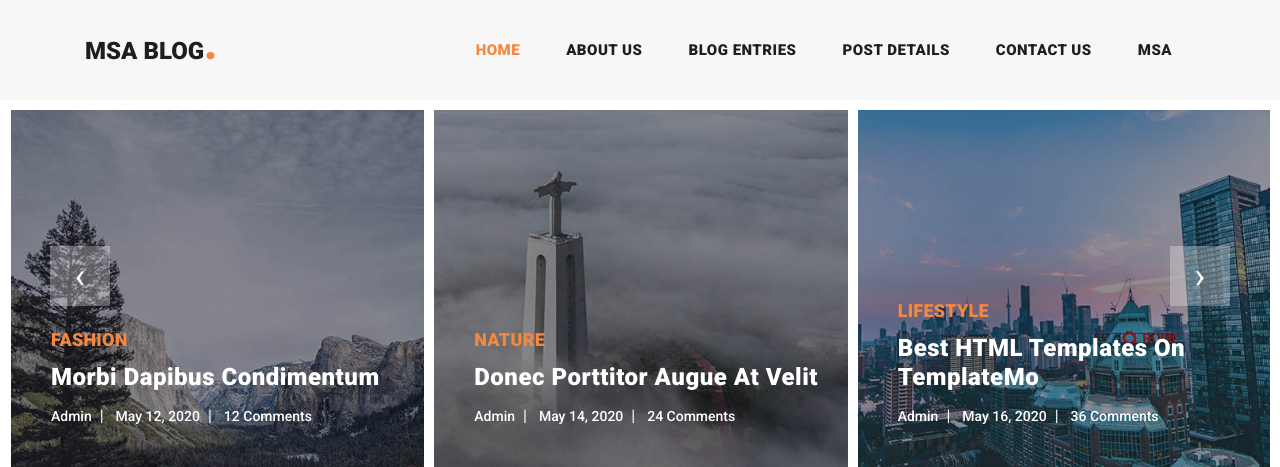
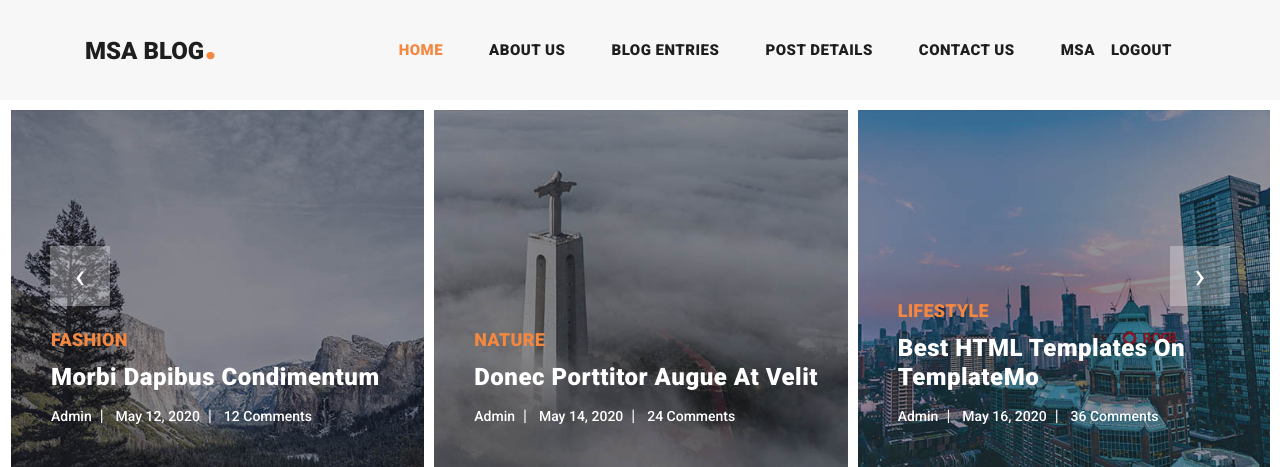
Before and after one commit to MSA2001/MsaBlog, a Django app: template home/templates/home/index.html in a window 1280 px wide. Shown: the top 467 px of the page. Run offline with Django 4.2, Linux system fonts and the light colour scheme; the template is opened without the code that fills it, so the values that code supplies are empty; a user stored in the database is signed in; some libraries are stand-ins or nearby versions.

Commit message:
Logout 1

```diff
--- a/accounts/urls.py
+++ b/accounts/urls.py
@@ -1,5 +1,6 @@
 from django.urls import path
 from . import views
 urlpatterns = [
-    path("login",views.user_login)
+    path("login",views.user_login),
+    path('logout',views.user_logout)
 ]
--- a/home/templates/home/index.html
+++ b/home/templates/home/index.html
@@ -70,11 +70,14 @@ https://templatemo.com/tm-551-stand-blog
               </li>
               <li class="nav-item">
               {% if request.user.is_authenticated %}
-                <a class="nav-link" href="">{{ request.user.first_name }}</a>
+              <div class="d-flex">
+              <a class="nav-link" href="">{{ request.user.first_name }}</a>
+                <a class="nav-link" href="/logout">Logout</a>
               {% else %}
               <a class="nav-link" href="login">Login</a>
               {% endif %}
-              </li>
+              </div>
+            </li>
             </ul>
           </div>
         </div>
```
Also changed, not shown: accounts/views.py (+7 -1 lines), db.sqlite3.
